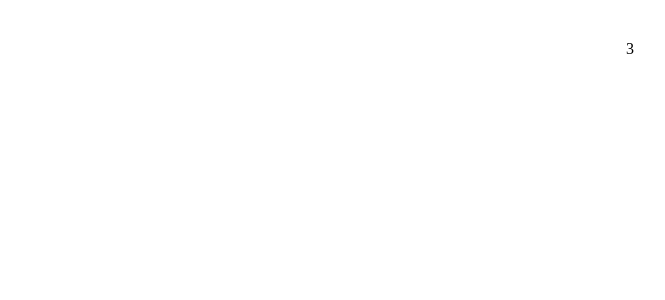
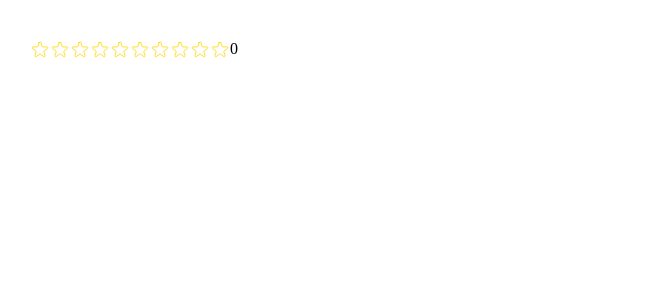
Before and after one commit to NOBLE2008/star-rating, a React (Vite) app: page / in a window 1280 px wide. Shown: the top 300 px of the page, without its empty margins (10-675 px from the left). Built offline with nearby package versions, Linux system fonts and the light colour scheme.

Commit message:
Added a rating number

```diff
--- a/src/App.jsx
+++ b/src/App.jsx
@@ -4,8 +4,8 @@ import StarRating from "./components/StarRating";
 
 function App() {
   return (
-    <div>3
-      <StarRating maxRating={10}/>
+    <div>
+      <StarRating maxRating={10} color="gold" />
     </div>
   );
 }
--- a/src/components/StarRating.jsx
+++ b/src/components/StarRating.jsx
@@ -6,6 +6,7 @@ const StarRating = ({ maxRating, color }) => {
   const [hoverRating, setHoverRating] = useState(0);
   return (
     <div className="star-container">
+      <div className="stars">
         {Array.from({ length: maxRating }, (_, i) => {
           return (
             <Star
@@ -25,6 +26,8 @@ const StarRating = ({ maxRating, color }) => {
           );
         })}
       </div>
+      {rating}
+    </div>
   );
 };
 
--- a/src/index.css
+++ b/src/index.css
@@ -1,4 +1,4 @@
-.star-container{
+.star-container, .stars{
   display: flex;
 }
 
```
Lines whose indentation alone changed are shown as unchanged.
